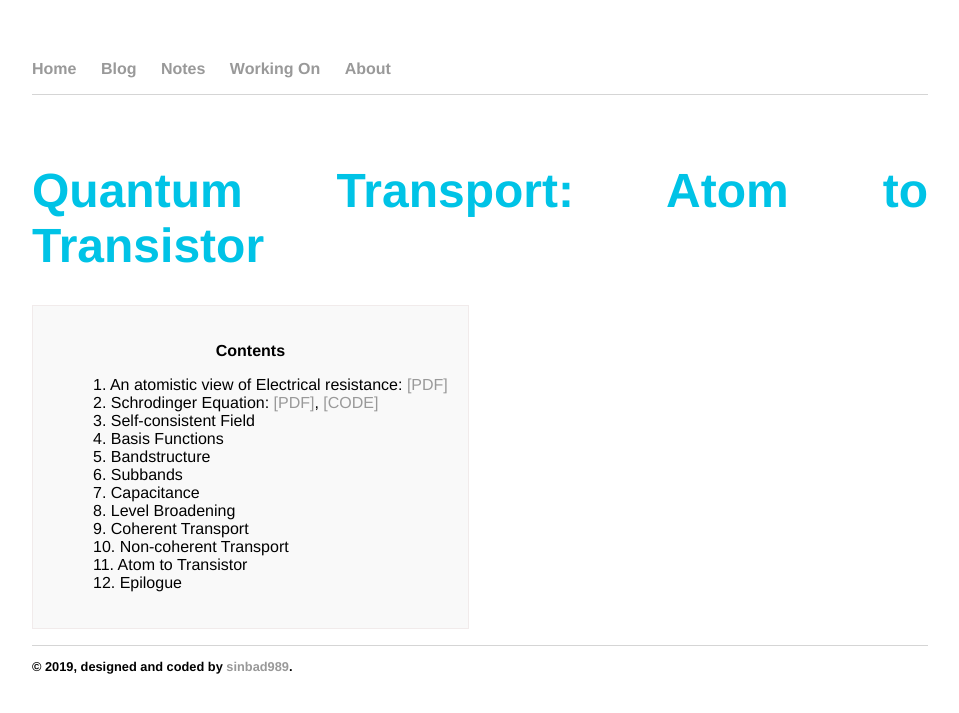
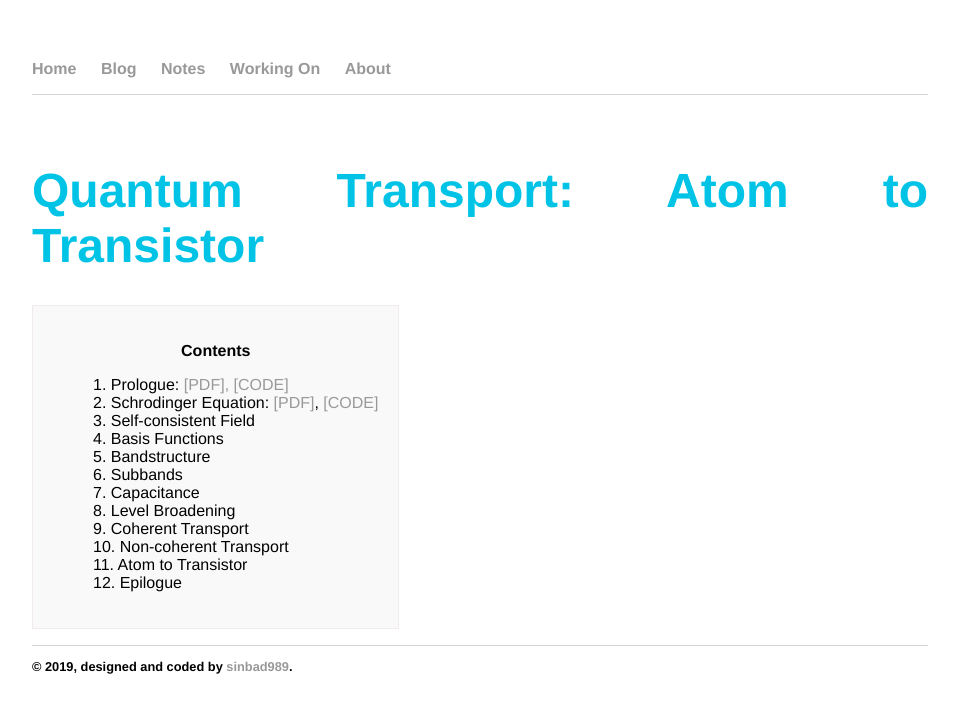
Before and after one commit to sinbad989/sinbad989.github.io, a Jekyll site: the page built from bookreading/qtdatta.html, in a window 1280 px wide. Shown: the top 713 px of the page, without its empty margins (160-1119 px from the left). Built offline with Jekyll 4.4.1, drawn with Linux system fonts in a browser that asks for light colours; nearby versions of some CDN libraries; some web fonts are replaced.

Commit message:
new update on qt

```diff
--- a/about/index.html
+++ b/about/index.html
@@ -21,7 +21,7 @@ title: about
 		</div>
 
 		<div class="author">
-			<img src="/assets/author2.jpg" height="50" width="50">
+			<img src="/assets/author3.jpg" height="50" width="50">
 		</div>
 
 	</div>
--- a/bookreading/qtdatta.html
+++ b/bookreading/qtdatta.html
@@ -6,8 +6,8 @@ title: Working On
 <div id="toc_container">
 <p class="toc_title">Contents</p>
 <ul class="toc_list">
-    <li>1. An atomistic view of Electrical resistance: <a href="">[PDF]</a></li>
-    <li>2. Schrodinger Equation: <a href="">[PDF]</a>, <a href="">[CODE]</a></li>
+    <li>1. Prologue: <a href="">[PDF], <a href="">[CODE]</a></li>
+    <li>2. Schrodinger Equation: <a href="\bookreading\qtdatta\se.pdf">[PDF]</a>, <a href="">[CODE]</a></li>
     <li>3. Self-consistent Field</li>
     <li>4. Basis Functions</li>
     <li>5. Bandstructure</li>
```
Also changed, not shown: assets/author1.jpg (deleted), assets/author2.jpg (deleted), assets/author3.JPG (added), 1 other file.
